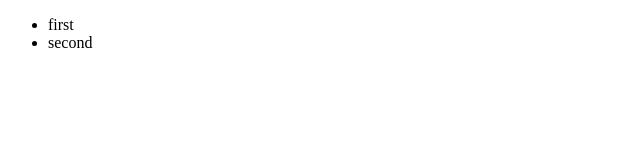
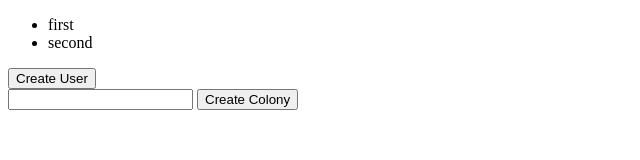
Before and after one commit to haynesgt/sfu-wics-hackethon-2016, a website: page client/index.html in a window 1280 px wide. Shown: the whole page, without its empty margins (0-640 px from the left). Drawn offline with nearby package versions, Linux system fonts and the light colour scheme; some packages are replaced by stand-ins of ours.

Commit message:
Create user

```diff
--- a/client/index.html
+++ b/client/index.html
@@ -7,6 +7,13 @@
   </head>
   <body>
     <ant-game></ant-game>
+    <form action="/api/users" method="post">
+      <input type='submit' value='Create User'></input>
+    </form>
+    <form action="/api/colonies" method="post">
+      <input type="text" name="userId"></input>
+      <input type='submit' value='Create Colony'></input>
+    </form>
     <script src="/js/app.js"></script>
   </body>
 </html>
```
